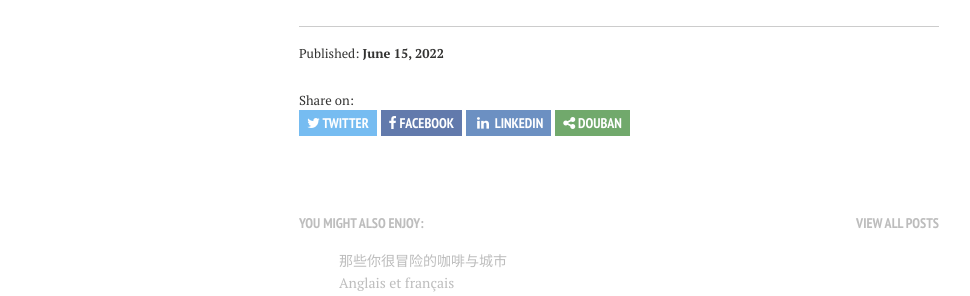
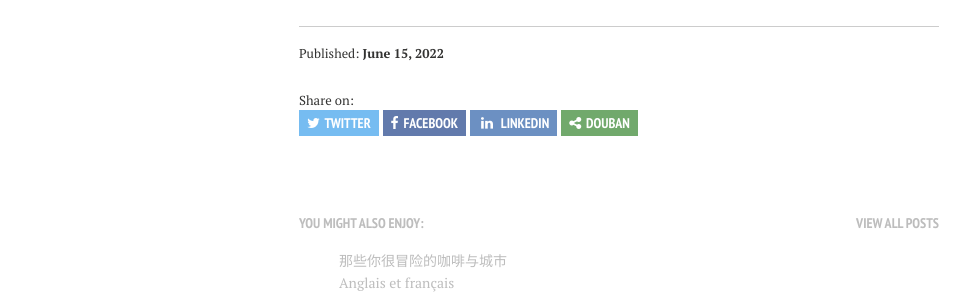
Before and after one commit to jarynzhang/jarynzhang.github.io, a Jekyll site: the page built from _posts/2022-06-15-惊蛰.md, in a window 1280 px wide. Shown: the part 1594-1890 px from the top of the page, without its empty margins (21-991 px from the left). Built offline with Jekyll 4.4.1, drawn with Linux system fonts in a browser that asks for light colours; nearby versions of some CDN libraries; our own code applies the rules of GitHub Pages for plain Markdown files.

Commit message:
Revert "mobile social share modify"
This reverts commit 048b3ce19266930c1178c0f35ce9c6e5a3d699ce.

```diff
--- a/_sass/page.scss
+++ b/_sass/page.scss
@@ -484,8 +484,8 @@ body {
 		display: none;
 		@media #{$medium} {
 			display: inline;
-			padding-left: 0px;
-			padding-top: 0px;
+			padding-left: 2px;
+			padding-top: 2px;
 		}
 	}
 	h4 {
```
